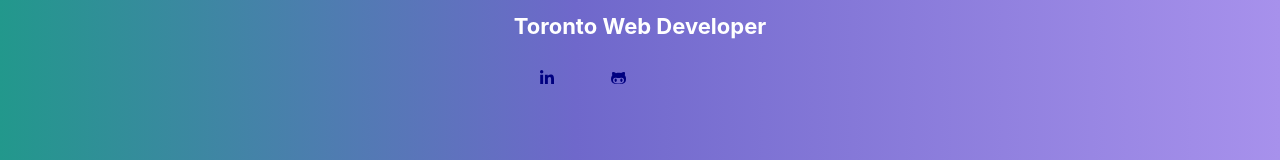
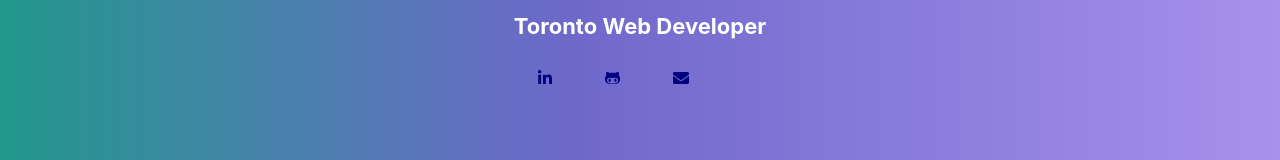
Before and after one commit to CD-Mackay/CD-Mackay.github.io, a React (Create React App) app: page / in a window 1280 px wide. Shown: the part 406-566 px from the top of the page. Built offline with nearby package versions, Linux system fonts and the light colour scheme.

Commit message:
add envelope icon

```diff
--- a/src/App.js
+++ b/src/App.js
@@ -11,8 +11,8 @@ import './App.css';
 
 import { library } from '@fortawesome/fontawesome-svg-core';
 import { fab, faGithubAlt, faLinkedinIn } from '@fortawesome/free-brands-svg-icons';
-import { faCheckSquare, faCoffee,  } from '@fortawesome/free-solid-svg-icons'
-library.add(fab, faCheckSquare, faCoffee, faGithubAlt, faLinkedinIn);
+import { faCheckSquare, faCoffee, faEnvelope, faEnvelopeOpen } from '@fortawesome/free-solid-svg-icons'
+library.add(fab, faCheckSquare, faCoffee, faGithubAlt, faLinkedinIn, faEnvelope, faEnvelopeOpen);
 
 function App() {
   return (
--- a/src/Components/Introduction.jsx
+++ b/src/Components/Introduction.jsx
@@ -22,7 +22,7 @@ export default function Introduction() {
 
           <li>
             <a href="mailto: connor.mackay@gmail.com">
-              <i class="fas fa-envelope"></i>
+              <FontAwesomeIcon icon={["fa", "envelope"]} />
             </a>
           </li>
           <li>
```
